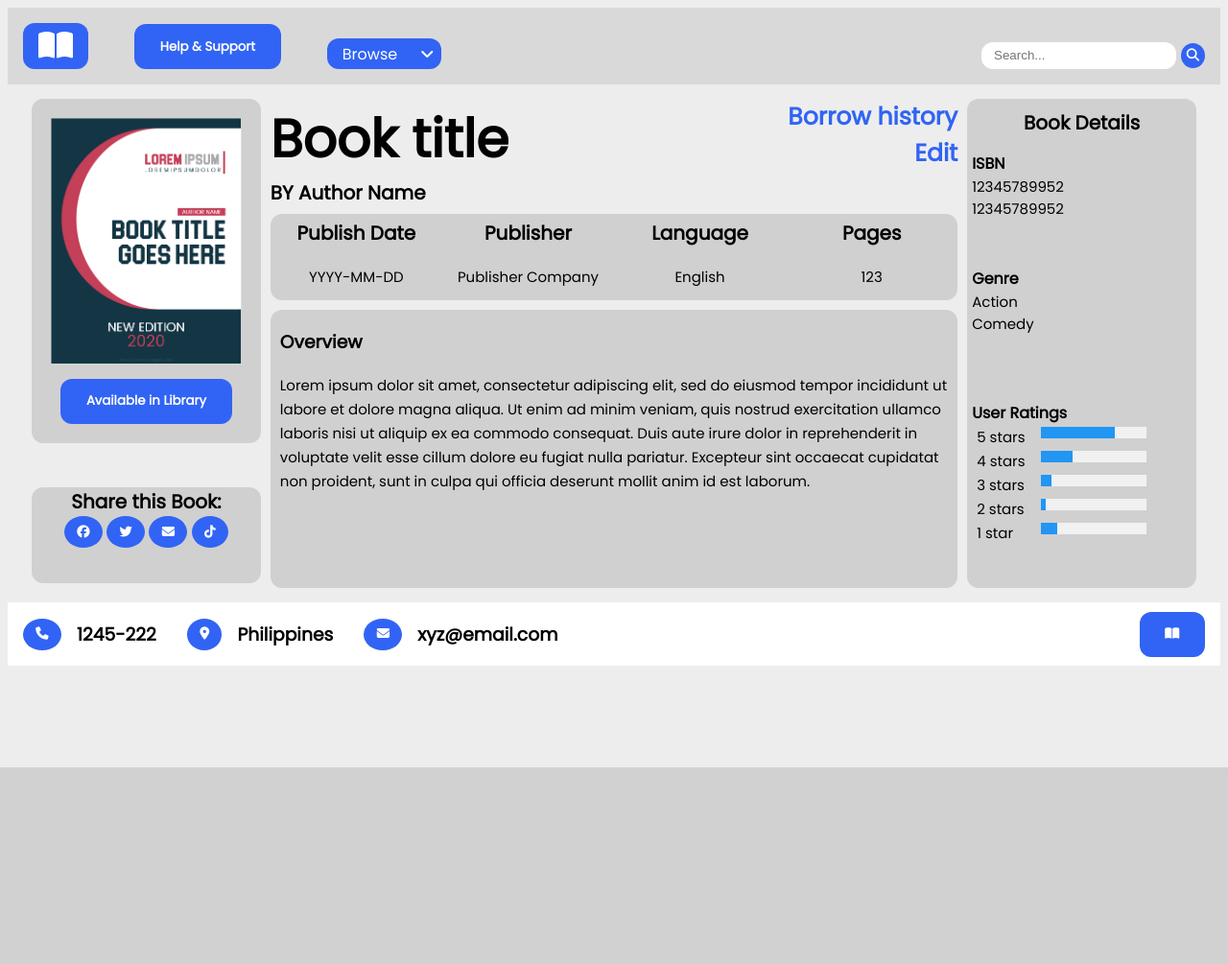
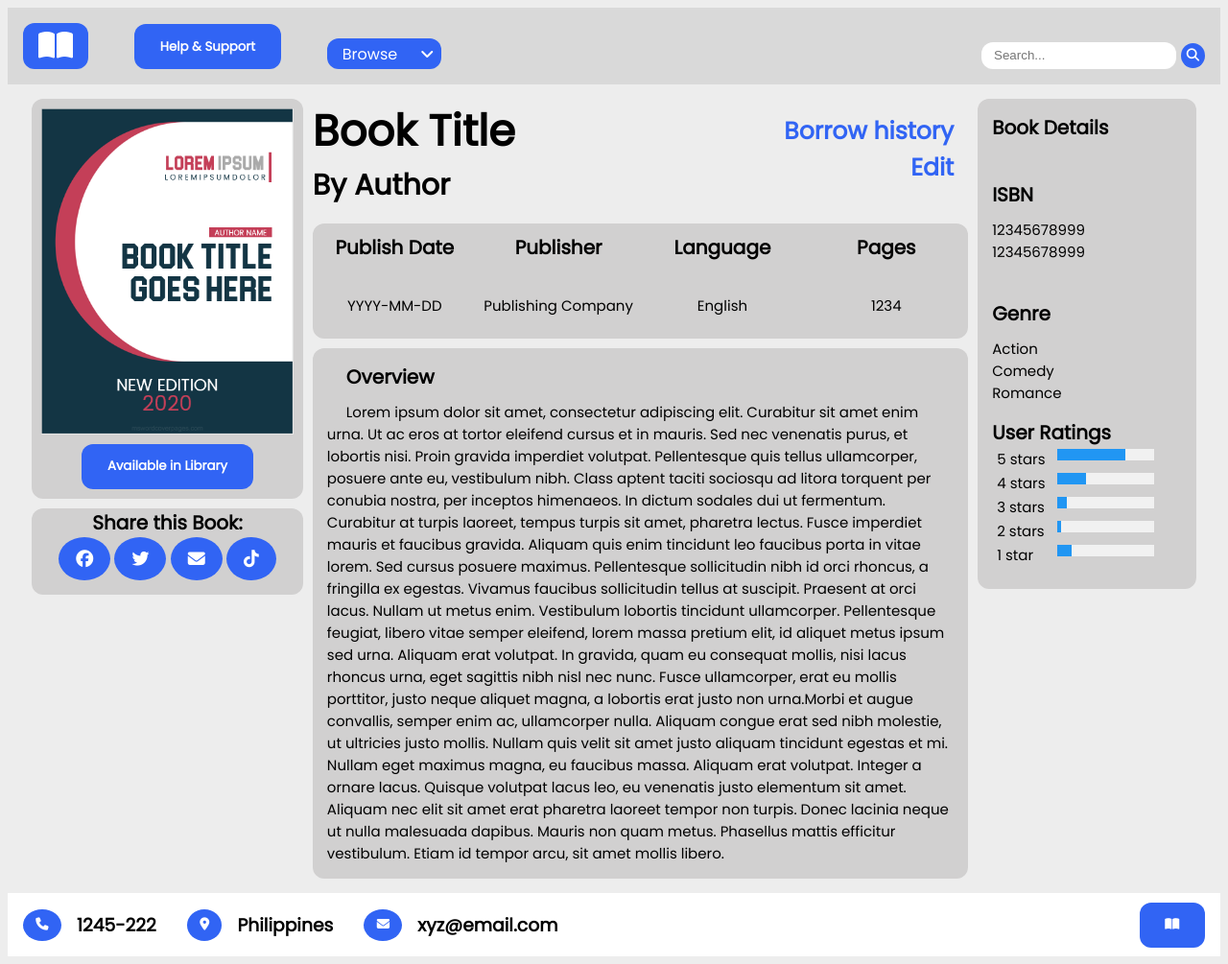
Before and after one commit to ja-craming021602/online-library-portal, a PHP site: page /bookpage.html in a window 1280 px wide. Shown: the whole page at 96% size. Before the commit the page ends 800 px from the top, so only its background shows below. Run offline with PHP 8.4, Linux system fonts and the light colour scheme; some libraries are stand-ins or nearby versions.

Commit message:
Add files via upload

```diff
--- a/bookpage.css
+++ b/bookpage.css
@@ -7,93 +7,137 @@
     gap:10px;
     box-sizing: border-box;
 
-
 }
 
 .sidebarL{
-    display: grid;
-    grid-template-rows: 405px 100px ;
-}
-img{
-    display:block;
-    margin-left:auto;
-    margin-right:auto;
-    margin-bottom: 15px;
-    width:100%;
-
+    display:grid;
+    grid-template-rows: 2fr 1fr;
+    gap:10px;
+    height:fit-content;
+    position:sticky;
 }
 .pictureBar{
     background-color: #d1d0d0;
-    padding:20px;
     border-radius: 12px;
-    text-align: center;
-    height: fit-content;
-
+    padding:10px;
+    display: flex;
+    flex-direction: column;
+    flex-wrap: wrap;
+    align-items: center;
 }
-.shareTab{
-   text-align: center;
+img{
+    max-height: 350px;
+    max-width: 270px;
+    padding-bottom: 10px;
+}
+.pictureBar > button{
+    width:fit-content;
+}
+.shareBar{
     background-color: #d1d0d0;
     border-radius: 12px;
-    padding-bottom: 20px;
+    padding:0px 0px 15px 0px;
+    text-align: center;
+    height:fit-content;
 }
-p1{
-    font-size: 55px;
-    font-weight: bold;
-    margin:0px;
+.shareBar > button{
+    font-size: large;
 }
-p2{
-    font-size: 20px;
-    font-weight: bold;
-
-}
-p4{
-    margin: 5px;
-    text-align: center;
-    font-size: 20px;
-    font-weight: bold;
-}
-p3{
-    text-align: center;
-    font-size: 15px;
-}
-
-.mainbar{
+.mainBar{
     display:grid;
-    grid-template-rows: 100px 100px 1fr ;
+    grid-template-rows: 120px 120px 2fr;
     gap:10px;
 }
-.bookTitle{
-    display: grid;
-    grid-template-columns: 3fr 1fr;
-    border-radius: 12px;
+.titleBar{
+    display:grid;
+    grid-template-columns: 2fr 1fr;
+    background-color: #ededed;
+    height:fit-content;
 }
-.leftTitle{
+.mainTitle{
     display: flex;
     flex-direction: column;
     align-items: flex-start;
 }
-.rightTitle{
+.hyperlinks{
+    display:flex;
+    flex-direction: column;
+    align-items: flex-end;
+    padding:15px;
+}
+.publishBar{
+    background-color: #d1d0d0;
+    border-radius: 12px;
+    padding-top:10px;
+    padding-bottom:0px;
+    display:grid;
+    grid-template-columns: repeat(4, 1fr);
+    text-align: center;
+}
+.overBar{
+    background-color: #d1d0d0;
+    border-radius: 12px;
+    padding:15px;
     display: flex;
     flex-direction: column;
-    align-items: flex-end;
+    text-indent: 20px;
 }
-.publishDate{
-    display: grid;
-    grid-template-columns: repeat(4, 1fr);
+.sidebarR{
+    display:grid;
+    grid-template-rows: 1fr 2fr 2fr 3fr;
+    gap:15px;
     border-radius: 12px;
+    padding-top:15px;
+    padding-left:15px;
+    padding-bottom: 15px;
     background-color: #d1d0d0;
-    margin-top:10px;
-    width:100%;
+    height: fit-content;
+    position:sticky;
 }
-.overview{
-    border-radius: 12px;
+.detailBar{
     background-color: #d1d0d0;
-    padding-inline:10px;
+}
+.isbnBar{
+    display: flex;
+    flex-direction: column;
+}
+.genreBar{
+    display: flex;
+    flex-direction: column;
+}
+.ratingBar{
+    background-color: #d1d0d0;
+}
+p3{
+    font-size: 20px;
+    font-weight: bold;
+    font-stretch: extra-expanded;
+    padding-bottom:10px;
+    margin:0px;
+}
+p2{
+    font-size: 15px;
+    font-stretch: extra-condensed;
+    padding:0px;
+    margin:0px;
+}
+h1{
+    font-size:45px;
+    margin:0px;
+    padding:0px;
+    font-weight: bolder;
+    font-stretch: extra-expanded;
 
 }
+h2{
+    font-size:30px;
+    margin:0px;
+    padding:0px;
+    font-weight: bolder;
+}
 a.two{
-     font-size: 25px;
-     font-weight: bold;
+    font-size: 30px;
+    font-weight: bolder;
     text-decoration: none;
 }
 a.two{
@@ -117,16 +161,6 @@ a.one:link{
 }
 a.one:visited{
    color:#3164f4;
-}
-
-.sidebarR{
-    border-radius: 12px;
-    background-color: #d1d0d0;
-    padding:5px;
-    display:grid;
-    grid-template-rows: 50px 120px 140px 190px;
-    height:fit-content;
-
 }
 .middle {
     float:right;
@@ -165,29 +199,5 @@ a.one:visited{
     background-color: #2196F3;
 }
 .row {
-
     padding-left:5px;
   }
-.isbn{
-    display: flex;
-    flex-direction: column;
-    align-items: flex-start;
-
-}
-.details{
-    font-weight: bold;
-}
-.genre{
-    display: flex;
-    flex-direction: column;
-    align-items: flex-start;
-}
-.ratings{
-    height: fit-content
-}
-
-@media screen and (max-width: 500px){
-    #featured li{
-        width:90%;
-    }
-}
--- a/bookpage.html
+++ b/bookpage.html
@@ -45,10 +45,10 @@
         <div class="sidebarL">
             <div class="pictureBar">
                 <img src="cover-page.png" alt="Sample volume 3">
-                    <button class="btn blue clickable">Available in Library</button>
-            </div>
-            <div class="shareTab">
-                <p2> Share this Book:</p2><br>
+                <button class="btn blue clickable">Available in Library</button>
+                </div>
+            <div class="shareBar">
+                <p3>Share this Book:</p3><br>
                 <button class="btn blue clickable circle"><i class="fa-brands fa-facebook"></i> </button>
                 <button class="btn blue clickable circle"><i class="fa-brands fa-twitter"></i></button>
                 <button class="btn blue clickable circle"><i class="fa-solid fa-envelope"></i></button>
@@ -56,84 +56,106 @@
             </div>
         </div>
 
-        <div class="mainbar">
-            <div class="bookTitle">
-                <div class="leftTitle">
-                    <p1> Book title</p1>
-                    <p2> BY Author Name</p2>
-
+        <div class="mainBar">
+            <div class="titleBar">
+                <div class="mainTitle">
+                    <h1>Book Title</h1>
+                    <h2>By Author</h2>
                 </div>
-                <div class="rightTitle">
+                <div class="hyperlinks">
                     <a class="one" href="https://i.redd.it/29pgg3ifyvp21.png">Borrow history</a>
                     <a class="two" href="https://c.tenor.com/qQk6DhSV1qUAAAAd/anime-grand.gif">Edit</a>
                 </div>
             </div>
-            <div class="publishDate">
-                <p4> Publish Date</p4>
-                <p4> Publisher</p4>
-                <p4> Language</p4>
-                <p4> Pages</p4>
-                <p3> YYYY-MM-DD</p3>
-                <p3> Publisher Company</p3>
-                <p3> English</p3>
-                <p3> 123</p3>
+            <div class="publishBar">
+                <p3>Publish Date</p3>
+                <p3>Publisher</p3>
+                <p3>Language</p3>
+                <p3>Pages </p3>
+                <p2>YYYY-MM-DD </p2>
+                <p2>Publishing Company </p2>
+                <p2>English </p2>
+                <p2>1234 </p2>
             </div>
-            <div class="overview">
-                <h3> Overview</h3>
-                <p3> Lorem ipsum dolor sit amet, consectetur adipiscing elit, sed do
-                     eiusmod tempor incididunt ut labore et dolore magna aliqua. Ut
-                      enim ad minim veniam, quis nostrud exercitation ullamco laboris
-                      nisi ut aliquip ex ea commodo consequat. Duis aute irure dolor in
-                      reprehenderit in voluptate velit esse cillum dolore eu fugiat nulla
-                      pariatur. Excepteur sint occaecat cupidatat non proident, sunt
-                       in culpa qui officia deserunt mollit anim id est laborum.</p3>
+            <div class="overBar">
+                <p3>Overview</p3>
+                <p2>Lorem ipsum dolor sit amet, consectetur adipiscing elit.
+                    Curabitur sit amet enim urna. Ut ac eros at tortor eleifend
+                    cursus et in mauris. Sed nec venenatis purus, et lobortis
+                    nisi. Proin gravida imperdiet volutpat. Pellentesque quis
+                    tellus ullamcorper, posuere ante eu, vestibulum nibh. Class
+                    aptent taciti sociosqu ad litora torquent per conubia nostra,
+                    per inceptos himenaeos. In dictum sodales dui ut fermentum. Curabitur
+                    at turpis laoreet, tempus turpis sit amet, pharetra lectus.
+                    Fusce imperdiet mauris et faucibus gravida. Aliquam quis enim
+                    tincidunt leo faucibus porta in vitae lorem. Sed cursus posuere
+                    maximus. Pellentesque sollicitudin nibh id orci rhoncus, a fringilla
+                    ex egestas. Vivamus faucibus sollicitudin tellus at suscipit.
+                    Praesent at orci lacus. Nullam ut metus enim. Vestibulum lobortis
+                    tincidunt ullamcorper. Pellentesque feugiat, libero vitae semper
+                    eleifend, lorem massa pretium elit, id aliquet metus ipsum sed urna.
+                    Aliquam erat volutpat. In gravida, quam eu consequat mollis, nisi
+                    lacus rhoncus urna, eget sagittis nibh nisl nec nunc. Fusce
+                    ullamcorper, erat eu mollis porttitor, justo neque aliquet magna, a
+                    lobortis erat justo non urna.Morbi et augue convallis, semper enim ac,
+                    ullamcorper nulla. Aliquam congue erat sed nibh molestie, ut
+                    ultricies justo mollis. Nullam quis velit sit amet justo aliquam
+                    tincidunt egestas et mi. Nullam eget maximus magna, eu faucibus massa.
+                    Aliquam erat volutpat. Integer a ornare lacus. Quisque volutpat lacus
+                    leo, eu venenatis justo elementum sit amet. Aliquam nec elit sit amet
+                    erat pharetra laoreet tempor non turpis. Donec lacinia neque ut nulla
+                    malesuada dapibus. Mauris non quam metus. Phasellus mattis efficitur
+                    vestibulum. Etiam id tempor arcu, sit amet mollis libero.</p2>
             </div>
         </div>
 
         <div class="sidebarR">
-            <p4> Book Details</p4>
-            <div class="isbn">
-                <span class="details">ISBN</span>
-                <p3>12345789952</p3>
-                <p3>12345789952</p3>
+            <div class="detailBar">
+                <p3>Book Details</p3>
             </div>
-            <div class="genre">
-                <span class="details">Genre</span>
-                <p3>Action</p3>
-                <p3>Comedy</p3>
+            <div class="isbnBar">
+                <p3>ISBN</p3>
+                <p2>12345678999</p2>
+                <p2>12345678999</p2>
             </div>
-            <div class="ratings">
-                <span class="details">User Ratings</span>
+            <div class="genreBar">
+                <p3>Genre</p3>
+                <p2>Action</p2>
+                <p2>Comedy</p2>
+                <p2>Romance</p2>
+            </div>
+            <div class="ratingBar">
+                <p3>User Ratings</p3>
                 <div class="row">
-                    <div class="side"> <p3>5 stars</p3>
+                    <div class="side"> <p2>5 stars</p2>
                     <div class="middle">
                         <div class="bar-container">
                             <div class="bar-5"></div>
                         </div>
                     </div>
                     </div>
-                    <div class="side"> <p3>4 stars</p3>
+                    <div class="side"> <p2>4 stars</p2>
                     <div class="middle">
                         <div class="bar-container">
                           <div class="bar-4"></div>
                         </div>
                       </div>
                     </div>
-                    <div class="side"> <p3>3 stars</p3>
+                    <div class="side"> <p2>3 stars</p2>
                     <div class="middle">
                         <div class="bar-container">
                           <div class="bar-3"></div>
                         </div>
                       </div>
                     </div>
-                    <div class="side"> <p3>2 stars</p3>
+                    <div class="side"> <p2>2 stars</p2>
                     <div class="middle">
                         <div class="bar-container">
                           <div class="bar-2"></div>
                         </div>
                       </div>
                     </div>
-                    <div class="side"> <p3>1 star</p3>
+                    <div class="side"> <p2>1 star</p2>
                     <div class="middle">
                         <div class="bar-container">
                           <div class="bar-1"></div>
@@ -143,7 +165,6 @@
                 </div>
             </div>
         </div>
-
     </div>
 
     <div class="footer">
```
Also changed, not shown: dashboard.css (+168 -25 lines), dashboard.html (+101 -18 lines). Lines whose indentation alone changed are shown as unchanged.
